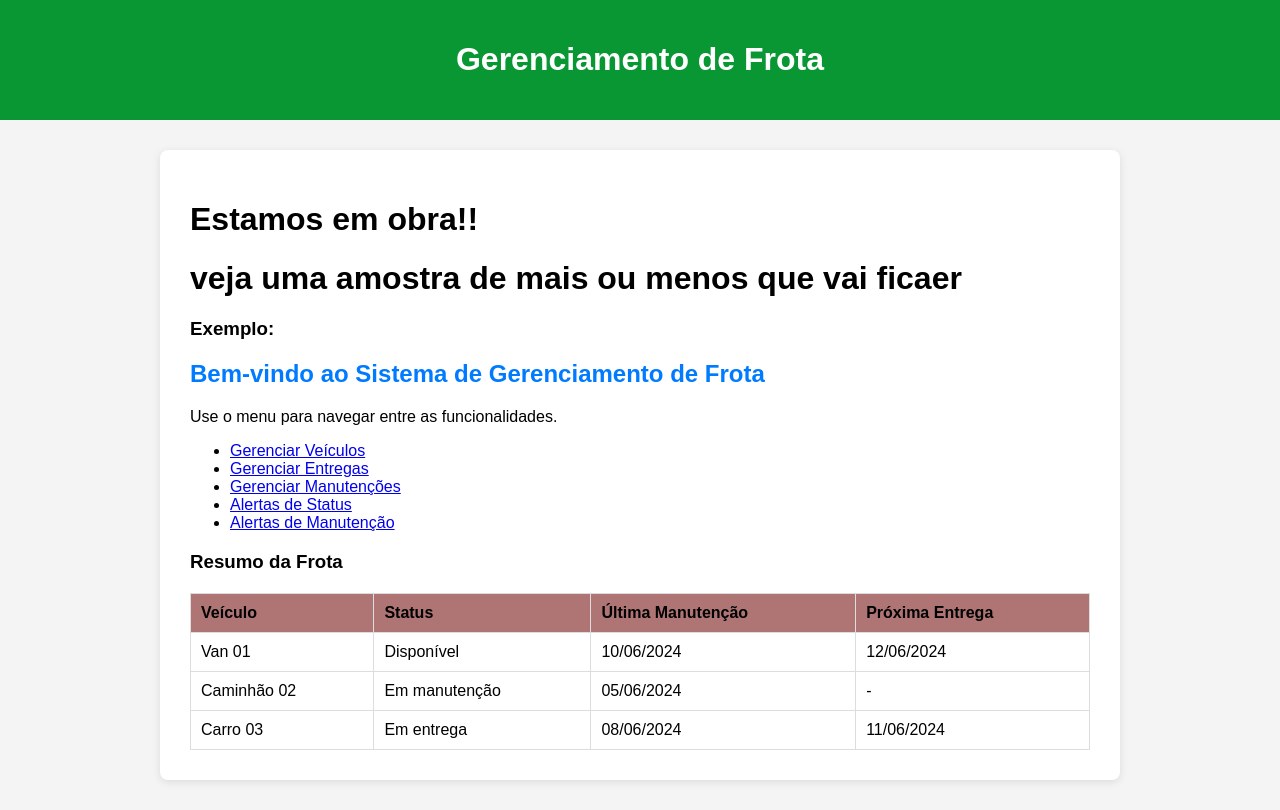
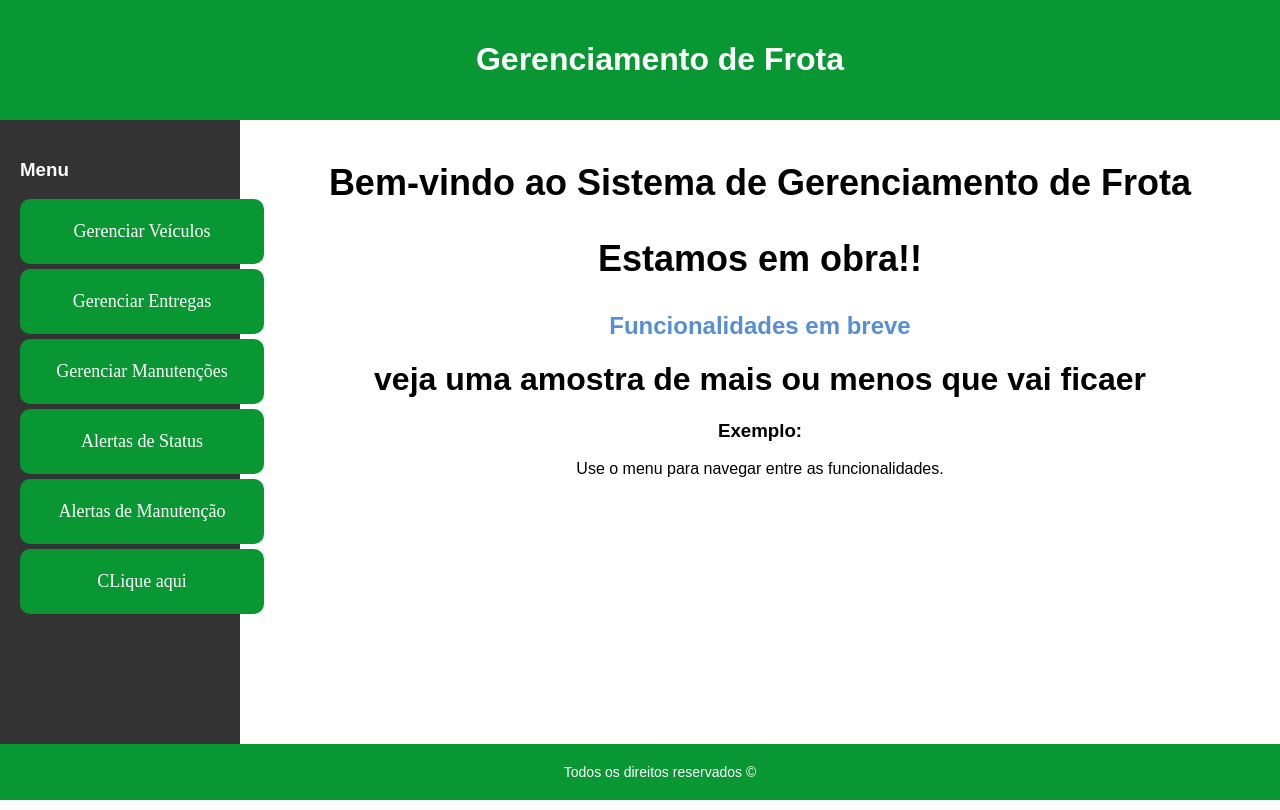
Before and after one commit to yTheu/frota-de-entrega, a Django app: page / in a window 1280 px wide. Run offline with Django 5.2, Linux system fonts and the light colour scheme.

Commit message:
mudança na pagina inicial

```diff
--- a/gerenciar_frota/app/templates/index.html
+++ b/gerenciar_frota/app/templates/index.html
@@ -4,72 +4,221 @@
     <meta charset="UTF-8">
     <title>Gerenciamento de Frota</title>
     <meta name="viewport" content="width=device-width, initial-scale=1.0">
+    <title>Gerenciamento de Frota</title>
     <style>
-        body { font-family: Arial, sans-serif; background: #f4f4f4; margin: 0; }
-        header { background: #099734; color: #fff; padding: 20px; text-align: center; }
-        main { max-width: 900px; margin: 30px auto; background: #fff; padding: 30px; border-radius: 8px; box-shadow: 0 2px 8px rgba(0,0,0,0.1);}
-        h2 { color: #007bff; }
-        h1 main{ color: #e71c1c  }
-        table { width: 100%; border-collapse: collapse; margin-top: 20px;}
-        th, td { padding: 10px; border: 1px solid #ddd; text-align: left;}
-        th { background: #af7575; }
-        .btn { background: #007bff; color: #fff; border: none; padding: 8px 16px; border-radius: 4px; cursor: pointer;}
-        .btn:hover { background: #0056b3; }
-        form { margin-top: 20px; }
-        label { display: block; margin-bottom: 5px; }
-        input, select { width: 100%; padding: 8px; margin-bottom: 15px; border: 1px solid #ccc; border-radius: 4px;}
+
+         html, body {
+          margin: 0;
+          padding: 0;
+         height: 100%;
+         }
+
+
+        body  {
+            font-family: Arial, sans-serif;
+            background: #f4f4f4;
+            margin: 0;
+            display: flex;
+            flex-direction: column;
+            min-height: 100vh;
+        }
+
+        header {
+            background: #099734;
+            color: #fff;
+            padding: 20px;
+            text-align: center;
+            width: 100%;
+        }
+
+        main {
+            background: #fff;
+            flex: 1;
+            display: flex;
+
+        }
+        article h1{
+            font-size: 36px;
+            margin-top: 20px;
+            border-radius: 10px ;
+            padding: 12px;
+            margin: 10px;
+
+
+        }
+        h2 { color: #598ed3; }
+
+        main h1{
+            color: #000000;
+            margin: center;
+        }
+
+        table {
+            width: 100%;
+            border-collapse: collapse;
+            margin-top: 20px;
+        }
+
+        th, td {
+            padding: 10px;
+            border: 1px solid #ddd;
+            text-align: left;
+        }
+
+        th {
+            background: #af7575;
+        }
+
+
+
+        form {
+            margin-top: 20px;
+        }
+
+        label {
+            display: block;
+            margin-bottom: 5px;
+        }
+
+        input, select {
+             width: 100%;
+             padding: 8px;
+             margin-bottom: 15px;
+             border: 1px solid #ccc;
+             border-radius: 4px;
+            }
+
+        section {
+            display: flex;
+            flex-direction: column;
+            align-items: center;
+            justify-content: center;
+            height: calc(100vh - 140px);
+            margin: 0;
+            text-align: center;
+        }
+
+        section article h1 {
+            font-size: 36px;
+            margin-top: 20px;
+        }
+
+        section p {
+            font-size: 24px;
+            margin-bottom: 20px;
+        }
+
+
+        footer {
+            background-color: #099734;
+            color: white;
+            text-align: center;
+            padding: 20px;
+
+            bottom: 0;
+            width: 100%;
+
+        }
+
+
+        footer .footer {
+            font-size: 14px;
+        }
+        @media (max-width: 768px) {
+            nav ul {
+                flex-direction: column;
+            }
+
+            nav ul li {
+                margin: 10px 0;
+            }
+        }
+        .placa{
+            border: 2px solid #099734;
+            border-radius: 10px ;
+            padding: 20px;
+            margin: 10px;
+            background-color: #099734;
+            width: 200px;
+            text-align: center;
+            margin: 5px auto;
+
+        }
+
+        .placa a{
+            font-family: 'Times New Roman', Times, serif;
+            color: white;
+            text-decoration: none;
+            font-size: 18px;
+        }
+        .menu {
+            display: flex;
+            flex-wrap: wrap;
+            justify-content: center;
+            gap: 20px;
+            margin-top: 20px;
+
+        }
+        .welcome{
+            text-align: center;
+            padding: 20px;
+            flex :1;
+
+
+        }
+        .barra_lateral {
+            width: 200px;
+            flex-direction: column;
+            background-color: #333;
+            color: white;
+            padding: 20px;
+            gap: 10px;
+        }
+
+
+
+
     </style>
+
 </head>
 <body>
     <header>
         <h1>Gerenciamento de Frota</h1>
     </header>
+
     <main>
-        <h1>Estamos em obra!!</h1>
-        <h1>veja uma amostra de mais ou menos que vai ficaer</h1>
-        <h3>Exemplo:</h3>
-        <h2>Bem-vindo ao Sistema de Gerenciamento de Frota</h2>
-        <p>Use o menu para navegar entre as funcionalidades.</p>
-        <ul>
-            <li><a href="#">Gerenciar Veículos</a></li>
-            <li><a href="#" >Gerenciar Entregas</a></li>
-            <li><a href="#">Gerenciar Manutenções</a></li>
-            <li><a href="#">Alertas de Status</a></li>
-            <li><a href="#">Alertas de Manutenção</a></li>
-        </ul>
+
+        <div class= "barra_lateral">
+            <h3>Menu</h3>
+            <div class = "placa"><a href="test">Gerenciar Veículos</a></div>
+            <div class = "placa"><a href="#" >Gerenciar Entregas</a></div>
+            <div class = "placa"><a href="#">Gerenciar Manutenções</a></div>
+            <div class = "placa"><a href="#">Alertas de Status</a></div>
+            <div class = "placa"><a href="#">Alertas de Manutenção</a></div>
+            <div class = "placa"><a href="https://youtu.be/dQw4w9WgXcQ?list=PLV2ewAgCPCq0DVamOw2sQSAVdFVjA6x78">CLique aqui</a></div>
+        </div>
 
 
-        <h3>Resumo da Frota</h3>
-        <table>
-            <thead>
-                <tr>
-                    <th>Veículo</th>
-                    <th>Status</th>
-                    <th>Última Manutenção</th>
-                    <th>Próxima Entrega</th>
-                </tr>
-            </thead>
-            <tbody>
-                <tr>
-                    <td>Van 01</td>
-                    <td>Disponível</td>
-                    <td>10/06/2024</td>
-                    <td>12/06/2024</td>
-                </tr>
-                <tr>
-                    <td>Caminhão 02</td>
-                    <td>Em manutenção</td>
-                    <td>05/06/2024</td>
-                    <td>-</td>
-                </tr>
-                <tr>
-                    <td>Carro 03</td>
-                    <td>Em entrega</td>
-                    <td>08/06/2024</td>
-                    <td>11/06/2024</td>
-                </tr>
-            </tbody>
-        </table>
+
+       <div class = "welcome">
+           <article>
+            <h1>
+                Bem-vindo ao Sistema de Gerenciamento de Frota
+            </h1>
+            <h1>
+                Estamos em obra!!
+            </h1>
+            <h2>Funcionalidades em breve</h2>
+         </article>
+
+         <h1>veja uma amostra de mais ou menos que vai ficaer</h1>
+         <h3>Exemplo:</h3>
+         <p>Use o menu para navegar entre as funcionalidades.</p>
+       </div>
     </main>
+
+    <footer>
+        <div class="footer">Todos os direitos reservados &copy;</div>
+   </footer>
 </body>
 </html>
--- a/gerenciar_frota/app/views.py
+++ b/gerenciar_frota/app/views.py
@@ -9,6 +9,9 @@ from .models import Veiculo, Motorista, Entrega, Manutencao, Abastecimento, Coor
 
 def index(request):
     return render(request,'index.html')
+
+def test(request):
+    return render(request,'teste.html')
 
 def coordenadasMapa(request):
     coordenadas = Coordenada.objects.all()
--- a/gerenciar_frota/gerenciar_frota/urls.py
+++ b/gerenciar_frota/gerenciar_frota/urls.py
@@ -16,11 +16,12 @@ Including another URLconf
 """
 from django.contrib import admin
 from django.urls import path
-from app.views import index
+from app.views import index, test
 
 urlpatterns = [
     path('admin/', admin.site.urls),
     path('', index),
+    path('test', test, name='test'),
 
 
 ]
```
Also changed, not shown: gerenciar_frota/app/templates/teste.html (added, +134 -0 lines).
